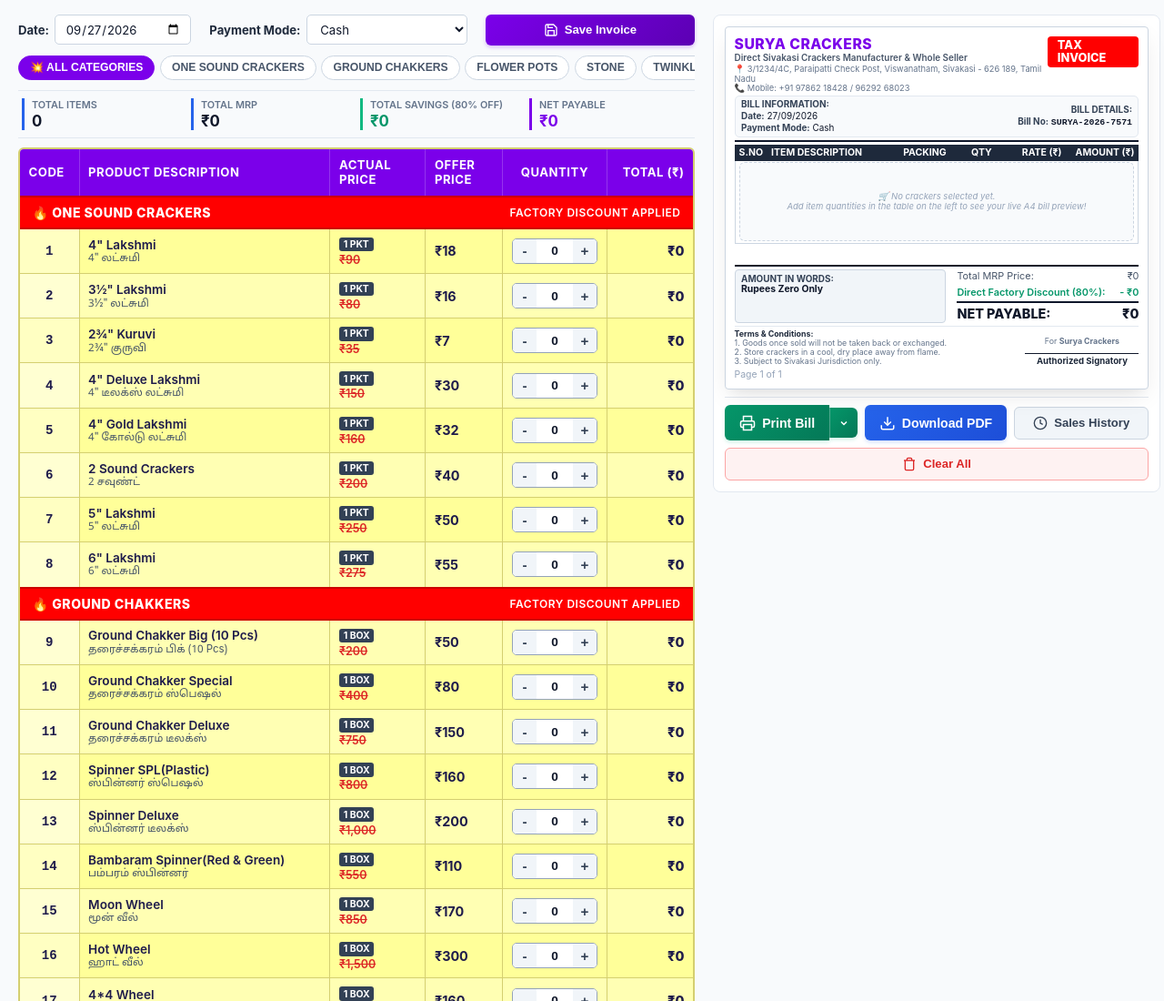
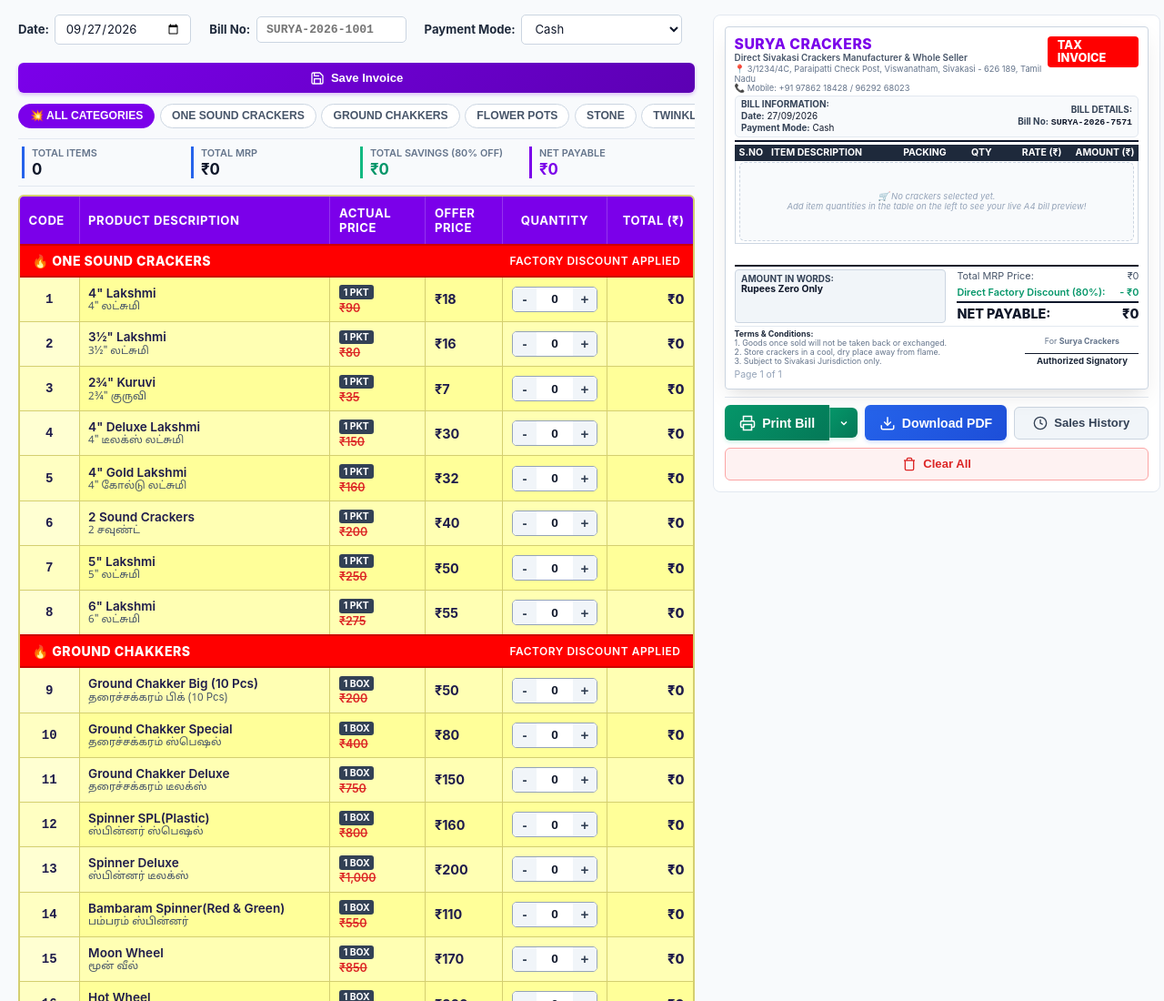
Before and after one commit to sethurajsrnmc01-droid/crackerbill, a plain HTML site: page index.html in a window 1280 px wide. Shown: the top 1100 px of the page at 91% size. Drawn offline with Linux system fonts and the light colour scheme; no server answers.

Commit message:
Update index.html

```diff
--- a/index.html
+++ b/index.html
@@ -29,6 +29,11 @@
             <div class="form-group inline">
               <label for="invDate">Date:</label>
               <input type="date" id="invDate" class="form-input">
+            </div>
+
+            <div class="form-group inline">
+              <label for="invNoInput">Bill No:</label>
+              <input type="text" id="invNoInput" class="form-input" style="width: 165px; font-weight: 700; font-family: monospace;" placeholder="SURYA-2026-1001">
             </div>
 
             <div class="form-group inline">
```
